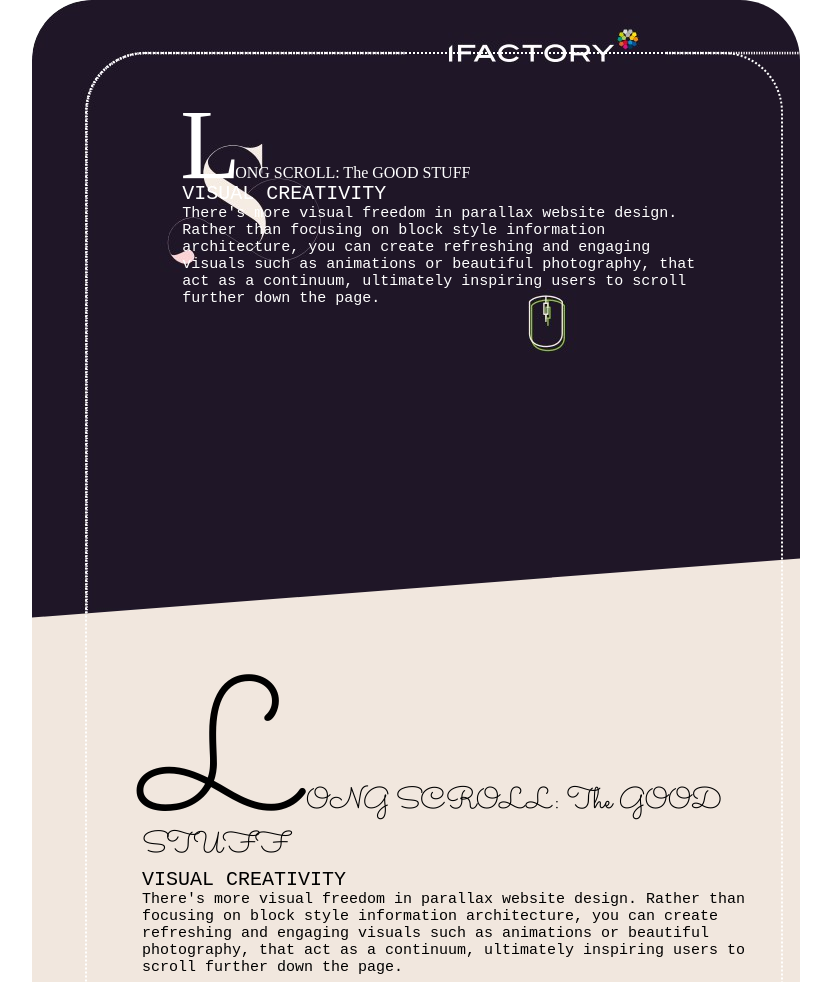
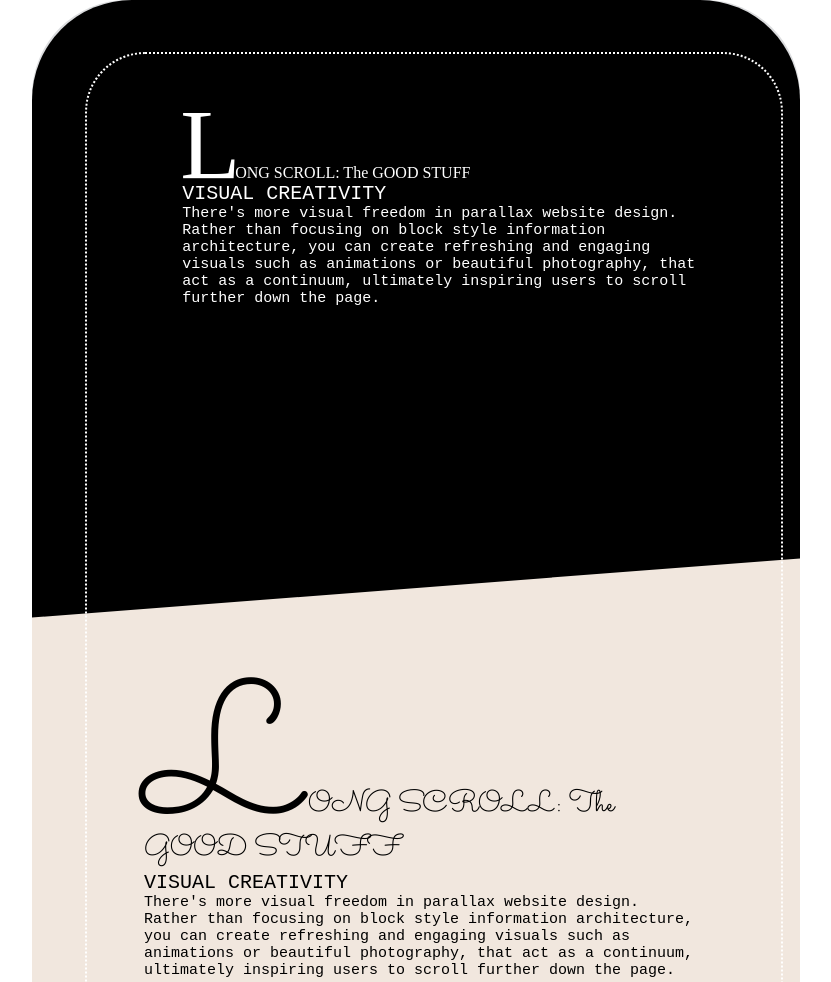
Before and after one commit to ravikiran-fullstack/Assignment-Day-9, a plain HTML site: page index.html in a window 1280 px wide. Shown: the top 982 px of the page, without its empty margins (211-1042 px from the left). Drawn offline with Linux system fonts and the light colour scheme; a web font is replaced by a local one.

Commit message:
resized div and set background colors

```diff
--- a/style.css
+++ b/style.css
@@ -10,10 +10,10 @@
   height: 100%;
   /* border: 1px solid red; */
 
-  /* background-color: black; */
-  border-top-left-radius: 60px;
-  border-top-right-radius: 60px;
-  background-image: url(images/background1.jpg);
+  background-color: #DBDCDE;
+  border-top-left-radius: 95px;
+  border-top-right-radius: 95px;
+  /* background-image: url(images/background1.jpg); */
   background-repeat: no-repeat;
   position: relative;
 }
@@ -34,6 +34,7 @@
   padding: 110px 100px 0px 150px;
   border-top-left-radius: 100px;
   border-top-right-radius: 100px;
+  background-color: black;
   /* background-color: grey; */
   /* clip-path: polygon(0 0, 100% 0%, 100% 90%, 0 100%); */
   color: white;
@@ -42,7 +43,7 @@
 
 .slantedDiv {
   position: relative;
-  padding: 64px 0px 0px 110px;
+  padding: 63px 100px 0px 112px;
   top: -40px;
   left: 0;
   height: 505px;
@@ -146,9 +147,10 @@
   /* background-color: lightblue; */
   overflow: hidden;
   height: 350px;
-  padding: 45px;
-  border-top-left-radius: 100px;
-  border-top-right-radius: 100px;
+  padding: 0px 100px 0px 112px;
+  /* border-top-left-radius: 100px;
+  border-top-right-radius: 100px; */
+  background-color: #DBDCDE;
 }
 
 /* .inner-outline {
```
